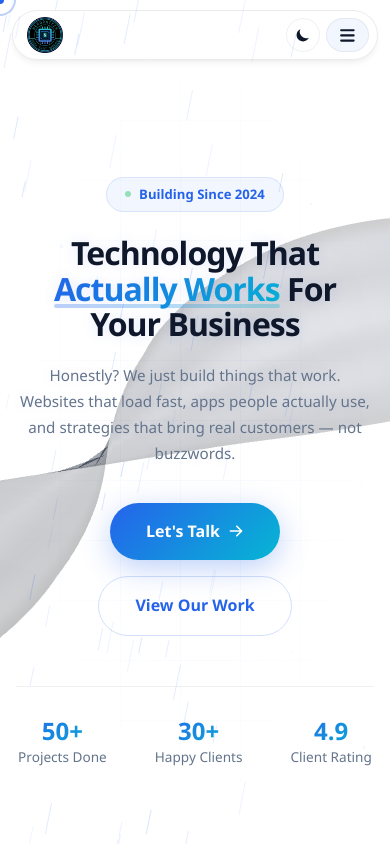
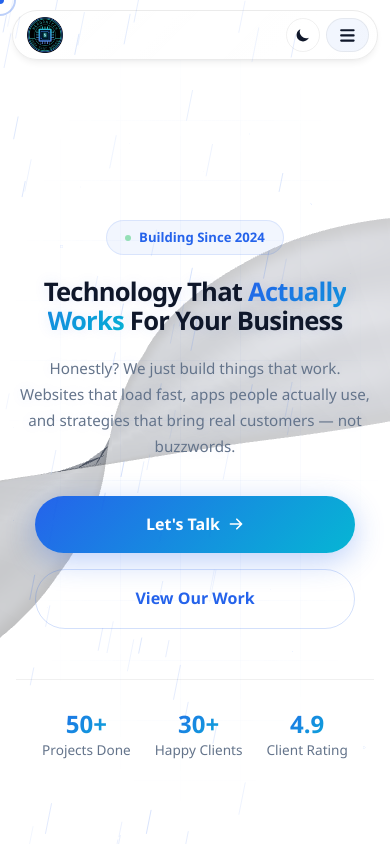
Before and after one commit to v72727835-bit/NEXORATECH, a React (Vite) app in the folder client/: page / in a window 390 px wide. Shown: the top 846 px of the page. Built offline with nearby package versions, Linux system fonts and the light colour scheme.

Commit message:
Fix hero section for mobile view

```diff
--- a/client/src/index.css
+++ b/client/src/index.css
@@ -141,6 +141,30 @@ button { cursor: pointer; border: none; font-family: inherit; }
   .section-subtitle { font-size: 0.95rem; margin-bottom: 30px; }
 
   section { text-align: center !important; }
+
+  section[style*="min-height: 100vh"] {
+    min-height: auto !important;
+    padding: 120px 0 60px !important;
+  }
+  section[style*="min-height: 100vh"] [style*="paddingTop: 100px"] {
+    padding-top: 0 !important;
+  }
+  section[style*="min-height: 100vh"] h1 {
+    font-size: clamp(1.6rem, 6vw, 2.2rem) !important;
+  }
+  section[style*="min-height: 100vh"] [style*="gap: 48px"] {
+    gap: 24px !important;
+    flex-wrap: wrap !important;
+  }
+  section[style*="min-height: 100vh"] [style*="flex-wrap: wrap"][style*="gap: 16px"] {
+    flex-direction: column !important;
+    align-items: center !important;
+  }
+  section[style*="min-height: 100vh"] [style*="flex-wrap: wrap"][style*="gap: 16px"] a {
+    width: 100% !important;
+    max-width: 320px !important;
+    justify-content: center !important;
+  }
   section .container { text-align: center !important; }
 
   section [style*="text-align: left"],
```
